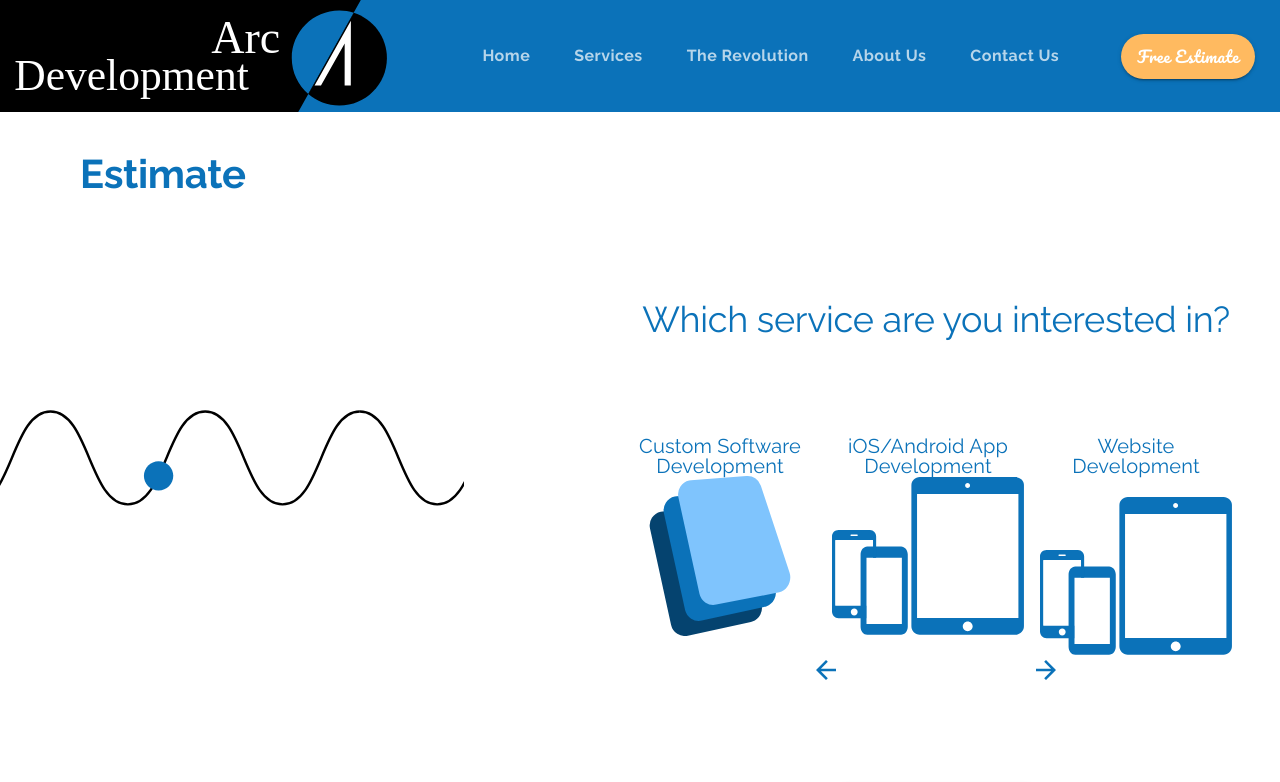
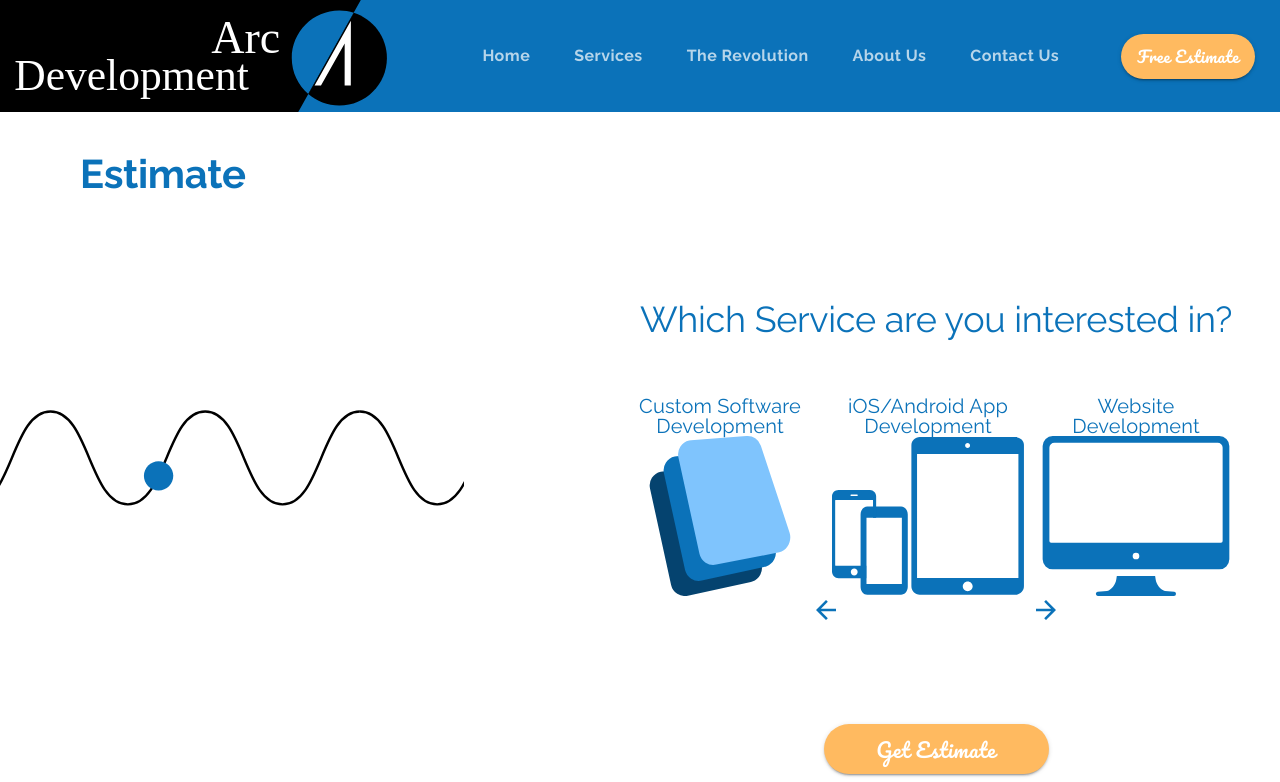
Before and after one commit to tanvirakibul/arc-development-app, a React (Create React App) app: page /estimate in a window 1280 px wide. Shown: the top 782 px of the page. Built offline with nearby package versions, Linux system fonts and the light colour scheme.

Commit message:
added the dynamic state for questions

```diff
--- a/src/components/Estimate.js
+++ b/src/components/Estimate.js
@@ -10,7 +10,7 @@ import check from "../assets/check.svg";
 import send from "../assets/send.svg";
 import software from "../assets/software.svg";
 import mobile from "../assets/mobile.svg";
-import website from "../assets/mobile.svg";
+import website from "../assets/website.svg";
 import backArrow from "../assets/backArrow.svg";
 import forwardArrow from "../assets/forwardArrow.svg";
 import backArrowDisabled from "../assets/backArrowDisabled.svg";
@@ -36,7 +36,7 @@ import estimateAnimation from "../animations/estimateAnimation/data.json";
 const useStyles = makeStyles((theme) => ({
   icon: {
     width: "12em",
-        height: "10em"
+    height: "10em",
   },
   estimateButton: {
     ...theme.typography.estimate,
@@ -46,11 +46,49 @@ const useStyles = makeStyles((theme) => ({
     width: 225,
     fontSize: "1.25rem",
     marginTop: "5em",
-        "&:hover" : {
-            backgroundColor: theme.palette.secondary.light
-        }
-    }
+    "&:hover": {
+      backgroundColor: theme.palette.secondary.light,
+    },
+  },
 }));
+
+// state for the questions
+const defaultQuestions = [
+  {
+    id: 1,
+    title: "Which Service are you interested in?",
+    active: true,
+    options: [
+      {
+        id: 1,
+        title: "Custom Software Development",
+        subtitle: null,
+        icon: software,
+        iconAlt: "three floating screens",
+        selected: false,
+        cost: 0,
+      },
+      {
+        id: 2,
+        title: "iOS/Android App Development",
+        subtitle: null,
+        icon: mobile,
+        iconAlt: "phones and teblet outline",
+        selected: false,
+        cost: 0,
+      },
+      {
+        id: 3,
+        title: "Website Development",
+        subtitle: null,
+        icon: website,
+        iconAlt: "computer outline",
+        selected: false,
+        cost: 0,
+      },
+    ],
+  },
+];
 
 export default function Estimate() {
   const classes = useStyles();
@@ -69,68 +107,77 @@ export default function Estimate() {
     <Grid container direction="row">
       {/* Estimate title & Animations */}
       <Grid item container direction="column" lg>
-        <Grid item
-        style={{marginTop: "2em",
-        marginLeft: "5em"}}>
+        <Grid item style={{ marginTop: "2em", marginLeft: "5em" }}>
           <Typography variant="h2">Estimate</Typography>
         </Grid>
-        <Grid item style={{marginRight: "10em", maxWidth: "50em",
-    marginTop: "7.5em"}}>
+        <Grid
+          item
+          style={{ marginRight: "10em", maxWidth: "50em", marginTop: "7.5em" }}
+        >
           <Lottie options={defaultOptions} height="100%" width="100%" />
         </Grid>
       </Grid>
 
       {/* Questions */}
-      <Grid item container direction="column" lg
+      <Grid
+        item
+        container
+        direction="column"
+        lg
         alignItems="center"
-      style={{marginRight:"2em", marginBottom:"10em"}}>
+        style={{ marginRight: "2em", marginBottom: "10em" }}
+      >
+        {defaultQuestions
+          .filter((question) => question.active)
+          .map((question, index) => (
+            <React.Fragment key={index}>
               <Grid item>
-            <Typography variant="h2" align="center"
-            style={{fontWeight: 500, fontSize:"2.25em", marginBottom: "2.5em",
-        marginTop: "5em"}}
-            gutterBottom>
-                Which service are you interested in?
+                <Typography
+                  variant="h2"
+                  align="center"
+                  style={{
+                    fontWeight: 500,
+                    fontSize: "2.25em",
+                    marginTop: "5em",
+                  }}
+                  gutterBottom
+                >
+                  {question.title}
+                </Typography>
+                <Typography
+                  variant="body1"
+                  align="center"
+                  style={{ marginBottom: "2.5em" }}
+                  gutterBottom
+                >
+                  {question.subtitle}
                 </Typography>
               </Grid>
               <Grid item container>
+                {question.options.map((options) => (
                   <Grid item container direction="column" md>
-                <Grid item style={{maxWidth: "12em"}}>
+                    <Grid item style={{ maxWidth: "12em" }}>
                       <Typography variant="h6" align="center">
-                        Custom Software Development
+                        {options.title}
+                      </Typography>
+                      <Typography variant="caption" align="center">
+                        {options.subtitle}
                       </Typography>
                     </Grid>
                     <Grid item>
-                    <img src={software} alt="three floating screens"
-                    className={classes.icon} />
+                      <img
+                        src={options.icon}
+                        alt={options.iconAlt}
+                        className={classes.icon}
+                      />
                     </Grid>
                   </Grid>
+                ))}
+              </Grid>
+            </React.Fragment>
+          ))}
 
-            <Grid item container direction="column" md>
-                <Grid item style={{maxWidth: "12em"}}>
-                    <Typography variant="h6" align="center">
-                        iOS/Android App Development
-                    </Typography>
-                </Grid>
-                <Grid item>
-                    <img src={mobile} alt="phones and tables outlines"
-                    className={classes.icon} />
-                </Grid>
-            </Grid>
-
-            <Grid item container direction="column" md>
-                <Grid item style={{maxWidth: "12em"}}>
-                    <Typography variant="h6" align="center"
-                    style={{marginBottom: "1em"}}>
-                        Website Development
-                    </Typography>
-                </Grid>
-                <Grid item>
-                    <img src={website} alt="computer screen"
-                    className={classes.icon} />
-                </Grid>
-            </Grid>
-        </Grid>
-        <Grid item container justify="space-between" style={{width:"15em"}}>
+        <Grid item container justify="space-between" style={{ width: "15em" }}>
           <Grid item>
             <img src={backArrow} alt="Previous question" />
           </Grid>
```
Lines whose indentation alone changed are shown as unchanged.
